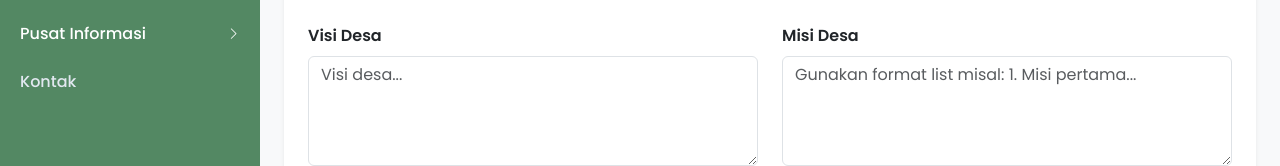
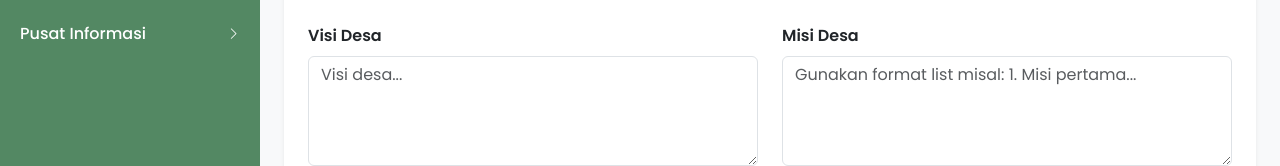
Before and after one commit to zakzulll/website-desa-bumiharjo, a Next.js app: page /admin/profil in a window 1280 px wide. Shown: the part 337-503 px from the top of the page. Built offline with nearby package versions, Linux system fonts and the light colour scheme; no server answers; the database is empty.

Commit message:
Update page.tsx

```diff
--- a/app/admin/profil/page.tsx
+++ b/app/admin/profil/page.tsx
@@ -210,7 +210,6 @@ export default function AdminProfil() {
                   <li><Link href="/admin/apb" className="nav-link">APB Desa</Link></li>
                 </ul>
               </li>
-              <li className="nav-item"><Link href="/admin/kontak" className="nav-link">Kontak</Link></li>
             </ul>
           </div>
 
```
